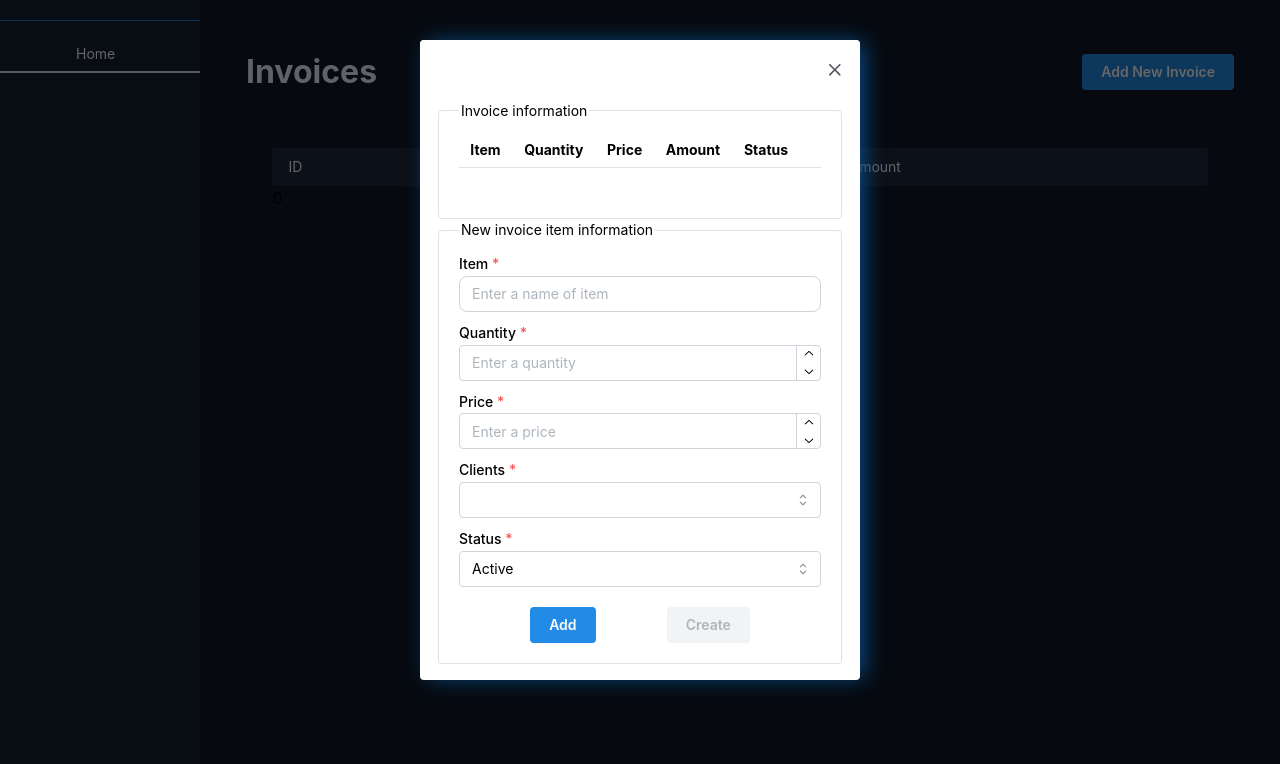
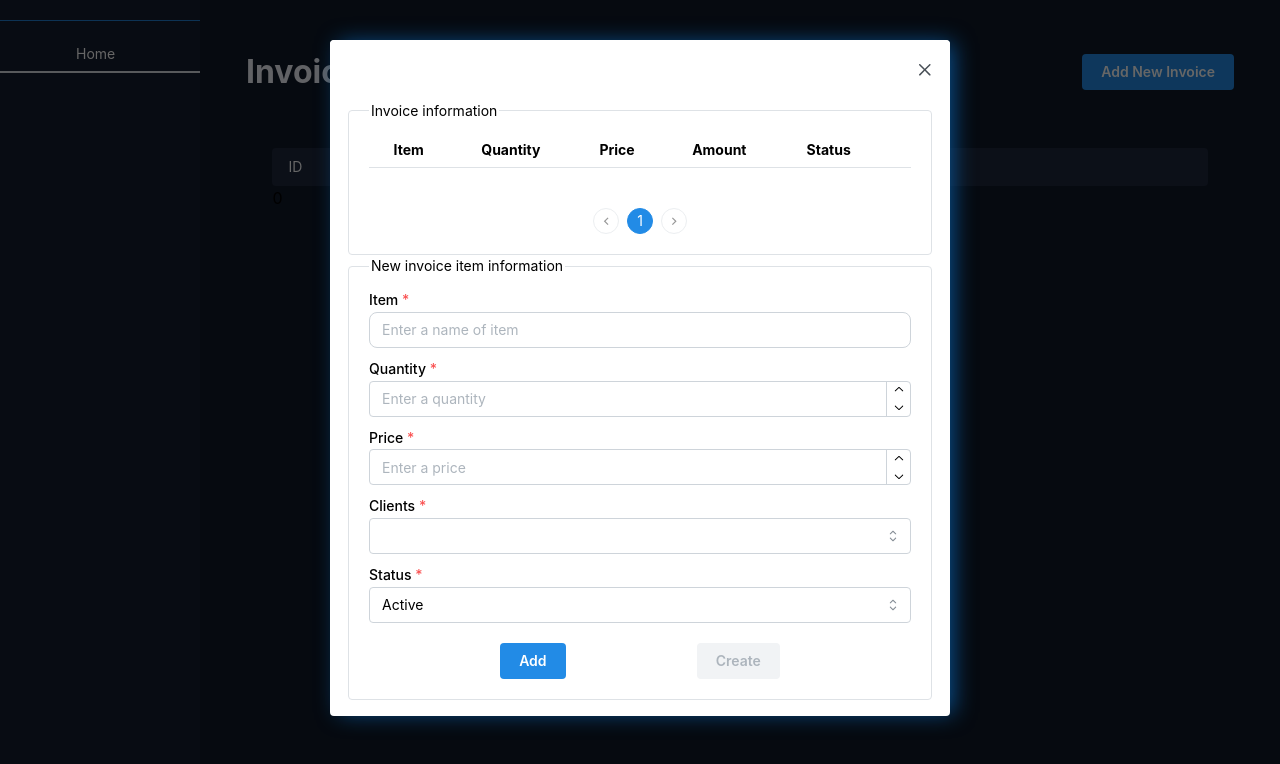
Before and after one commit to ChavdarStoilov/Go-Projects, a React (Vite) app in the folder Invoice system/client/: page /invoices in a window 1280 px wide. Both pictures are taken after a click on the button "Add New Invoice". Shown: the top 764 px of the page. Built offline with nearby package versions, Linux system fonts and the light colour scheme.

Commit message:
Added pagination on New Invoice table

```diff
--- a/Invoice system/client/public/css/styles.css
+++ b/Invoice system/client/public/css/styles.css
@@ -465,5 +465,11 @@ body {
 }
 
 .m_4addd315  {
-  margin: 40px auto !important;
+  margin: 40px auto 0px auto !important;
 }
+
+.pagination-new-invoice {
+  width: 150px ;
+  display: flex;
+  justify-content: center;
+}
--- a/Invoice system/client/src/components/modals/newInvoice.jsx
+++ b/Invoice system/client/src/components/modals/newInvoice.jsx
@@ -66,7 +66,7 @@ export default function NewInvoiceModal({ open, close, refreshing }) {
 
     return (
         <>
-            <Modal opened={open} onClose={close}>
+            <Modal opened={open} onClose={close} size="lg">
                 <Fieldset legend="Invoice information">
                     <TableNewInvoieItem data={invoice} remove={removeInvoice} />
                 </Fieldset>
--- a/Invoice system/client/src/components/pages/clients.jsx
+++ b/Invoice system/client/src/components/pages/clients.jsx
@@ -71,7 +71,8 @@ export default function Clients() {
                         total={clientsData.slice(itemsPerPage).length}
                         value={activePage}
                         onChange={setPage}
-                        mt="xl"
+                        size="sm"
+                        radius="lg"
                     />
                 </>
             ) : (
--- a/Invoice system/client/src/components/pages/invoices.jsx
+++ b/Invoice system/client/src/components/pages/invoices.jsx
@@ -76,7 +76,8 @@ export default function Invoices({ brand }) {
                         total={invoiceData.slice(itemsPerPage).length}
                         value={activePage}
                         onChange={setPage}
-                        mt="xl"
+                        size="sm"
+                        radius="lg"
                     />
                 </>
             ) : (
--- a/Invoice system/client/src/components/utilsComponents/tableNewInvoiceItem.jsx
+++ b/Invoice system/client/src/components/utilsComponents/tableNewInvoiceItem.jsx
@@ -1,13 +1,22 @@
-import { Table, Badge } from "@mantine/core";
+import { Table, Badge, Pagination } from "@mantine/core";
+import { useState } from "react";
+import PaginationData from "./paginations";
 
 export default function TableNewInvoieItem({ data, remove }) {
+    const [activePage, setPage] = useState(1);
+    const itemsPerPage = 2;
+
     const Statuses = {
         1: ["Active", "yellow"],
         2: ["Completed", "green"],
         3: ["Rejected", "red"],
     };
 
-    const rows = data.map((element, key) => (
+    const page = PaginationData(data, itemsPerPage);
+
+    const rows =
+        page.length > 0 &&
+        page[activePage - 1].map((element, key) => (
             <Table.Tr key={key}>
                 <Table.Td>{element.items}</Table.Td>
                 <Table.Td>{element.quantity}</Table.Td>
@@ -23,14 +32,19 @@ export default function TableNewInvoieItem({ data, remove }) {
                     </Badge>
                 </Table.Td>
                 <Table.Td>
-                <p style={{cursor: "pointer", color: "Red"}} onClick={() => remove(data[key])}>x</p>
+                    <p
+                        style={{ cursor: "pointer", color: "Red" }}
+                        onClick={() => remove(data[key])}
+                    >
+                        x
+                    </p>
                 </Table.Td>
             </Table.Tr>
         ));
 
     return (
         <>
-            <Table striped highlightOnHover>
+            <Table striped highlightOnHover >
                 <Table.Thead>
                     <Table.Tr>
                         <Table.Th>Item</Table.Th>
@@ -43,6 +57,14 @@ export default function TableNewInvoieItem({ data, remove }) {
                 </Table.Thead>
                 <Table.Tbody>{rows}</Table.Tbody>
             </Table>
+            <Pagination
+                total={page.length > 0 ? page.length : + 1 }
+                value={activePage}
+                onChange={setPage}
+                size="sm"
+                radius="lg"
+                className="pagination-new-invoice"
+            />
         </>
     );
 }
```
Lines whose indentation alone changed are shown as unchanged.
